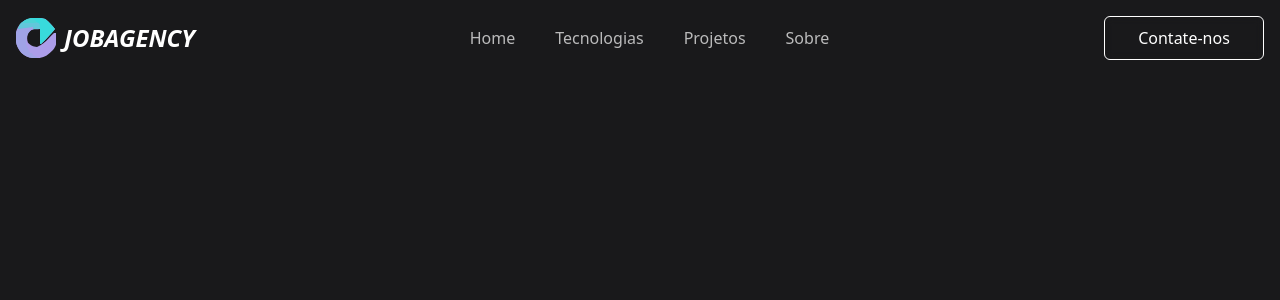
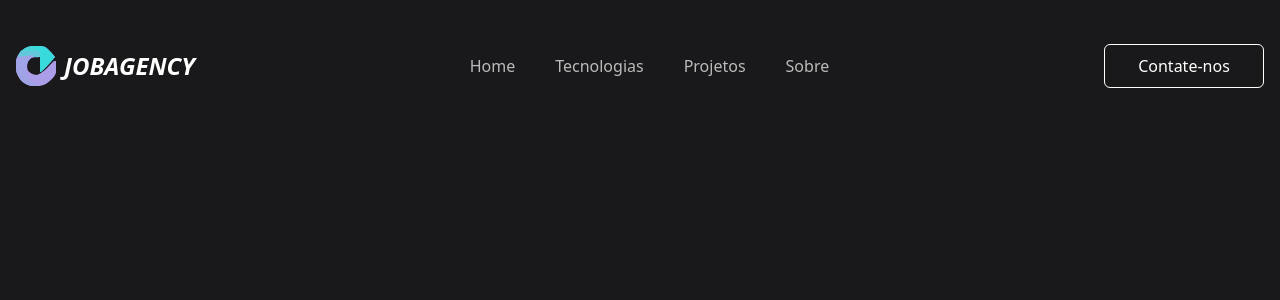
Before and after one commit to mtdias96/jobagency, a Next.js app: page / in a window 1280 px wide. Shown: the top 300 px of the page. Built offline with nearby package versions, Linux system fonts and the light colour scheme.

Commit message:
motion-home

```diff
--- /dev/null
+++ b/src/app/components/Header/components/ResponsiveMenu.tsx
@@ -0,0 +1,47 @@
+import { XMarkIcon } from '@heroicons/react/24/outline'
+import { FC } from 'react'
+
+interface NavItem {
+  name: string
+  href: string
+  onClick?: () => void
+}
+
+interface ResponsiveMenuProps {
+  navItems: NavItem[]
+  isOpen: boolean
+  toggleMenu: () => void
+}
+
+const ResponsiveMenu: FC<ResponsiveMenuProps> = ({
+  navItems,
+  isOpen,
+  toggleMenu
+}) => {
+  return (
+    <div
+      className={`fixed top-0 right-0 w-full h-screen z-50 bg-black/80 text-white lg:hidden transition-transform duration-300 transform ${
+        isOpen ? 'translate-x-0' : 'translate-x-full'
+      }`}
+    >
+      <button
+        className="absolute top-4 right-4 p-2"
+        onClick={toggleMenu}
+        aria-label="Close menu"
+      >
+        <XMarkIcon className="w-6 h-6" />
+      </button>
+      <ul className="flex flex-col items-center justify-center h-full space-y-6">
+        {navItems.map(({ name, href, onClick }) => (
+          <li key={name}>
+            <a href={href} onClick={onClick}>
+              {name}
+            </a>
+          </li>
+        ))}
+      </ul>
+    </div>
+  )
+}
+
+export default ResponsiveMenu
--- a/src/app/components/Header/index.tsx
+++ b/src/app/components/Header/index.tsx
@@ -1,23 +1,42 @@
 'use client'
 
 import { Bars3Icon, XMarkIcon } from '@heroicons/react/24/outline'
-import { useState } from 'react'
+import { motion } from 'framer-motion'
+import { FC, useState } from 'react'
 import Logo from '../Logo'
+import ResponsiveMenu from './components/ResponsiveMenu'
 
-const Header: React.FC = () => {
+interface NavItem {
+  name: string
+  href: string
+}
+
+const NAV_ITEMS: NavItem[] = [
+  { name: 'Home', href: '#banner' },
+  { name: 'Tecnologias', href: '#technologies' },
+  { name: 'Projetos', href: '#portfolio' },
+  { name: 'Sobre', href: '#contact' }
+]
+
+const Header: FC = () => {
   const [isOpen, setIsOpen] = useState(false)
 
-  const toggleMenu = () => setIsOpen(!isOpen)
+  const toggleMenu = () => setIsOpen((prev) => !prev)
 
   return (
-    <header className="text-white p-4">
-      <nav className="container mx-auto flex justify-between items-center">
+    <motion.header
+      className="text-white p-4 mt-7 relative"
+      initial={{ y: -100 }}
+      animate={{ y: 0 }}
+      transition={{ duration: 0.5 }}
+    >
+      <nav className="container mx-auto flex flex-wrap justify-between items-center">
         <Logo />
-        <div className="relative">
+
         <button
           className="lg:hidden p-2"
           onClick={toggleMenu}
-            aria-label="Toggle menu"
+          aria-label={isOpen ? 'Close menu' : 'Open menu'}
         >
           {isOpen ? (
             <XMarkIcon className="w-6 h-6" />
@@ -25,64 +44,29 @@ const Header: React.FC = () => {
             <Bars3Icon className="w-6 h-6" />
           )}
         </button>
-          <div
-            className={`fixed top-0 right-0 w-3/4 h-full bg-black text-white lg:hidden transition-transform duration-300 transform ${isOpen ? 'translate-x-0' : 'translate-x-full'}`}
-          >
-            <button
-              className="absolute top-4 right-4 p-2"
-              onClick={toggleMenu}
-              aria-label="Close menu"
-            >
-              <XMarkIcon className="w-6 h-6" />
-            </button>
-            <ul className="flex flex-col items-center justify-center h-full space-y-6">
-              <li>
-                <a href="#banner" onClick={() => setIsOpen(false)}>
-                  Home
-                </a>
-              </li>
-              <li>
-                <a href="#technologies" onClick={() => setIsOpen(false)}>
-                  Tecnologias
-                </a>
-              </li>
-              <li>
-                <a href="#portfolio" onClick={() => setIsOpen(false)}>
-                  Projetos
-                </a>
-              </li>
-              <li>
-                <a href="#contact" onClick={() => setIsOpen(false)}>
-                  Sobre
-                </a>
-              </li>
-            </ul>
-          </div>
+
+        <ResponsiveMenu
+          navItems={NAV_ITEMS}
+          isOpen={isOpen}
+          toggleMenu={toggleMenu}
+        />
 
         <ul className="hidden lg:flex space-x-10 opacity-70 font-sans">
-            <li>
-              <a href="#banner">Home</a>
+          {NAV_ITEMS.map(({ name, href }) => (
+            <li key={name}>
+              <a href={href}>{name}</a>
             </li>
-            <li>
-              <a href="#technologies">Tecnologias</a>
-            </li>
-            <li>
-              <a href="#portfolio">Projetos</a>
-            </li>
-            <li>
-              <a href="#contact">Sobre</a>
-            </li>
+          ))}
         </ul>
-        </div>
 
         <a
           href="#"
-          className="w-40 h-11 border border-white rounded-md backdrop-blur-sm  items-center justify-center hidden lg:flex"
+          className="w-40 h-11 border border-white rounded-md backdrop-blur-sm flex items-center justify-center hidden lg:flex"
         >
           Contate-nos
         </a>
       </nav>
-    </header>
+    </motion.header>
   )
 }
 
--- /dev/null
+++ b/src/app/components/HomeSection/index.tsx
@@ -0,0 +1,46 @@
+'use client'
+
+import { motion } from 'framer-motion'
+
+export function HomeSection() {
+  return (
+    <section className="h-[818px] mt-32">
+      <div className="flex flex-col items-start md:flex-row">
+        <motion.div
+          initial={{ opacity: 0, x: -100 }}
+          whileInView={{ opacity: 1, x: 0 }}
+          exit={{ opacity: 0, x: -100 }}
+          className="flex flex-col justify-start gap-5 w-1/2 "
+        >
+          <h1 className="text-white text-[5rem] font-bold leading-[4.5rem] tracking-[-1px] max-w-[700px] uppercase">
+            Transforme ideias em Resultados Reais
+          </h1>
+          <p className="text-white opacity-70 max-w-[515px]">
+            A JobAgency é um estúdio digital que oferece criação de landing
+            pages e design UI/UX acessíveis para novos empreendedores. Nosso
+            objetivo é fornecer soluções impactantes e eficientes, com preços
+            que atendem às suas necessidades.
+          </p>
+
+          <button className="bg-blue-500 text-white py-2 px-4 rounded max-w-48 mt-12">
+            Saiba Mais
+          </button>
+        </motion.div>
+
+        <motion.div
+          className="flex justify-center items-center w-1/2 origin-center"
+          initial={{ opacity: 0, y: 200, scale: 0.5 }}
+          whileInView={{ opacity: 1, y: 0, scale: 1 }}
+          exit={{ opacity: 0, y: 200, scale: 0.5 }}
+          transition={{ duration: 0.5 }}
+        >
+          <img
+            src="/hero-illustration.svg"
+            alt="Programador mexendo no computador"
+            className="max-w-full h-auto"
+          />
+        </motion.div>
+      </div>
+    </section>
+  )
+}
```
Lines whose indentation alone changed are shown as unchanged.
